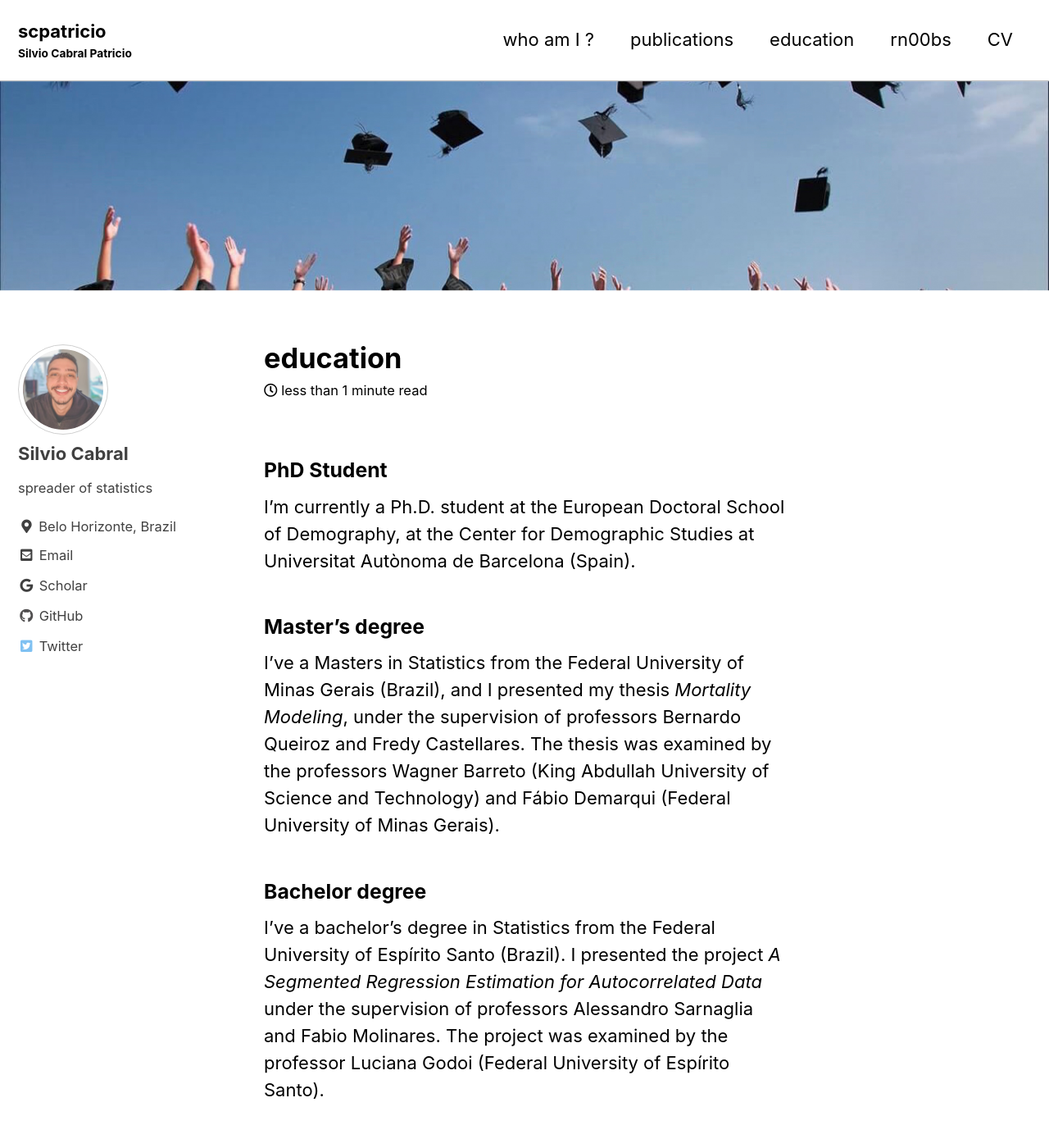
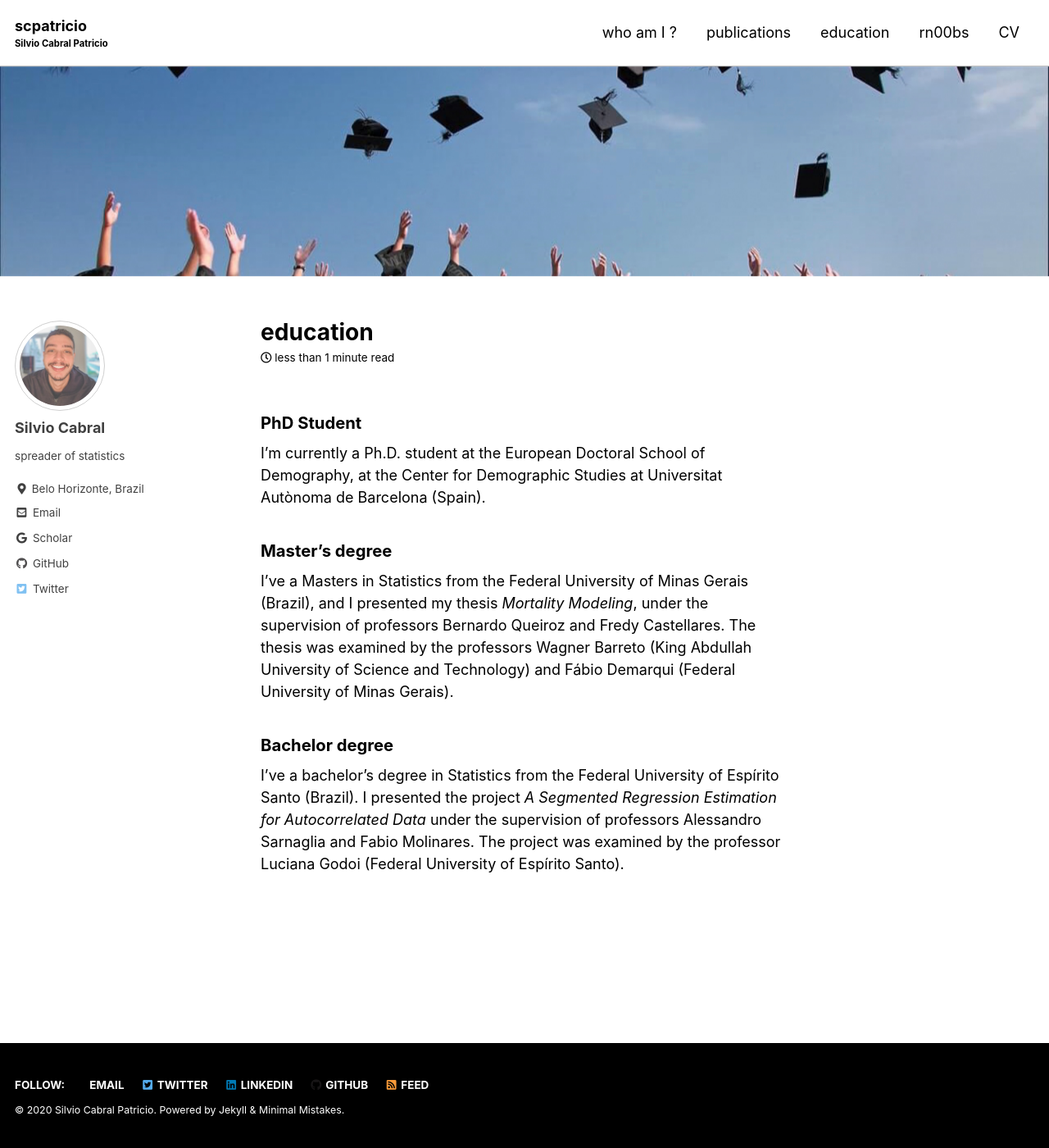
Before and after one commit to scpatricio/scpatricio.github.io, a Jekyll site: the page built from _pages/education.md, in a window 1280 px wide and 1400 px high. Shown: the whole window at 82% size. Built offline with Jekyll 4.4.1, drawn with Linux system fonts in a browser that asks for light colours; cached includes are drawn as plain includes.

Commit message:
new github commit

```diff
--- a/_sass/minimal-mistakes/_reset.scss
+++ b/_sass/minimal-mistakes/_reset.scss
@@ -11,19 +11,19 @@
   font-size: 12px;
 
   @include breakpoint($medium) {
+    font-size: 14px;
+  }
+
+  @include breakpoint($large) {
+    font-size: 16px;
+  }
+
+  @include breakpoint($x-large) {
     font-size: 18px;
   }
 
-  @include breakpoint($large) {
-    font-size: 20px;
-  }
-
-  @include breakpoint($x-large) {
-    font-size: 22px;
-  }
-
-  -webkit-text-size-adjust: 100%;
-  -ms-text-size-adjust: 100%;
+  -webkit-text-size-adjust: 750%;
+  -ms-text-size-adjust: 75%;
 }
 
 /* Remove margin */
```
